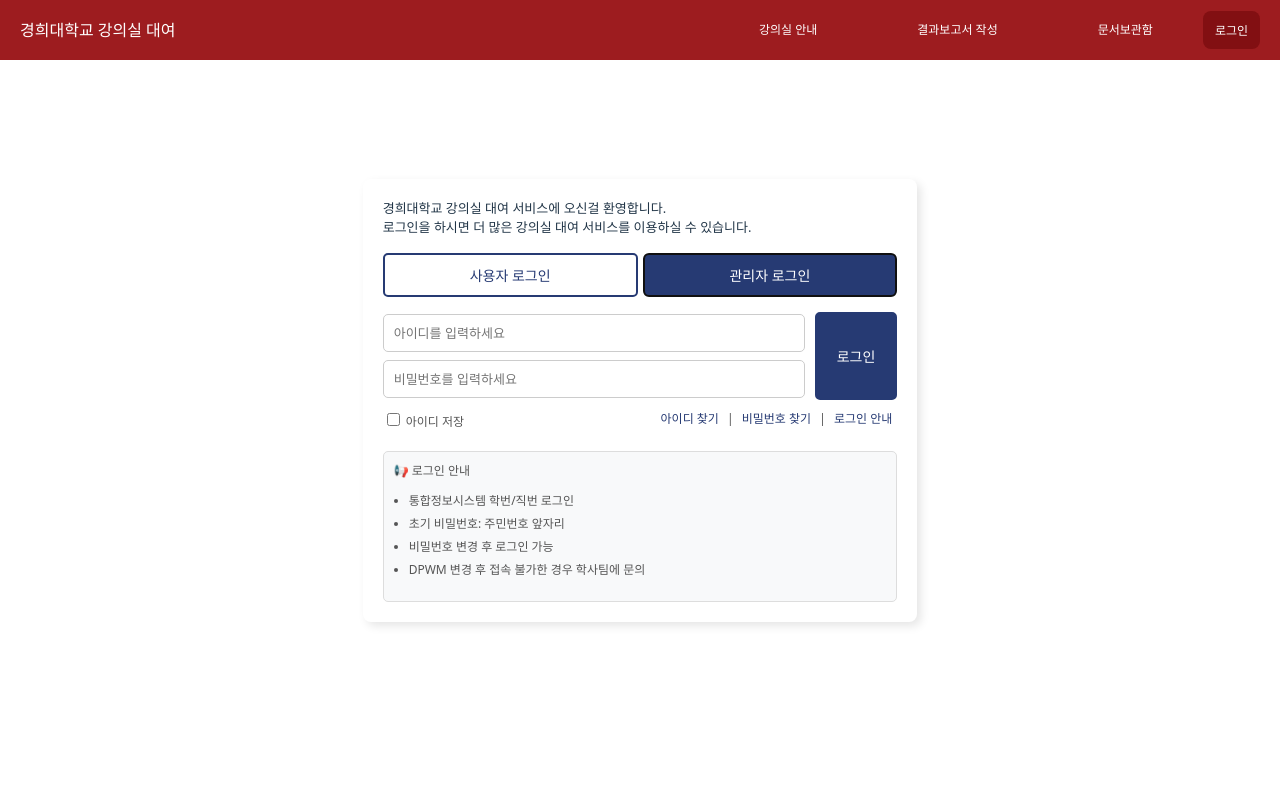
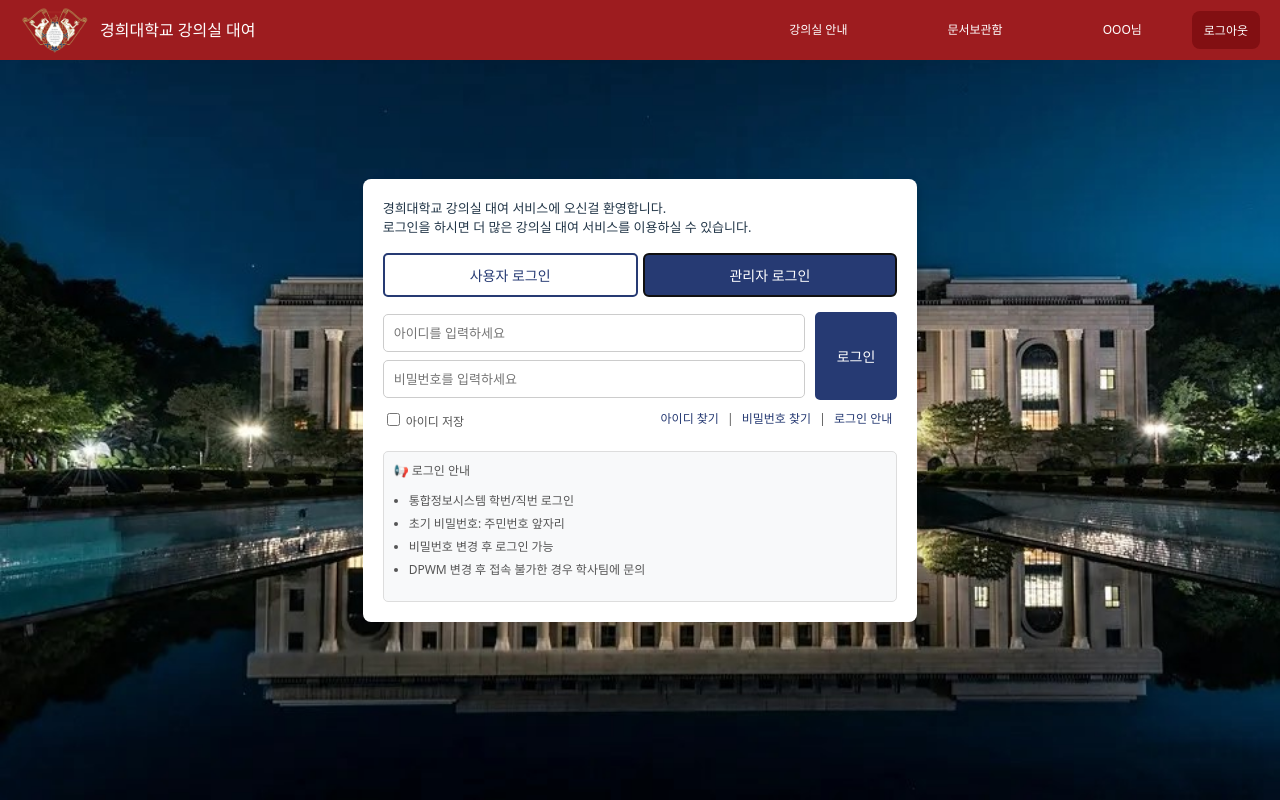
Before and after one commit to semothon/2025_TEAM_6_FE, a React (Vite) app: page / in a window 1280 px wide. Both pictures are taken after a click on the button "관리자 로그인". Built offline with nearby package versions, Linux system fonts and the light colour scheme.

Commit message:
Remove: LoginHeader.jsx

```diff
--- a/src/components/Header/LoginHeader.jsx
+++ /dev/null
@@ -1,54 +0,0 @@
-import styled from "styled-components";
-
-// 모든 페이지에 있을 헤더
-const LoginHeader = () => {
-  // 반응형으로 변경해야함
-  return (
-    <>
-      <MainFrame>
-        <div style={{ marginLeft: "20px" }}>경희대학교 강의실 대여</div>
-        <div style={{ display: "flex" }}>
-          <Milestone>강의실 안내</Milestone>
-          <Milestone>결과보고서 작성</Milestone>
-          <Milestone>문서보관함</Milestone>
-          <Logout>로그인</Logout>
-        </div>
-      </MainFrame>
-    </>
-  );
-};
-
-export default LoginHeader;
-
-const MainFrame = styled.header`
-  position: fixed;
-  width: 100%;
-  top: 0;
-  height: 60px;
-  background-color: #9d1c1f;
-  color: #fff;
-  border: none;
-  display: flex;
-  align-items: center;
-  justify-content: space-between;
-  z-index: 1000;
-  /* 헤더가 다른 요소들 보다 가장 위에 표시하기 위함 */
-`;
-
-const Milestone = styled.div`
-  font-size: 12px;
-  display: flex;
-  align-items: center;
-  cursor: pointer;
-  margin: 0 50px;
-`;
-
-const Logout = styled.button`
-  border: none;
-  outline: none; /* 클릭 시 경계선 제거 */
-  font-size: 12px;
-  padding: 10px 12px 10px 12px;
-  margin-right: 20px;
-  background-color: #820f12;
-  color: #fff;
-`;
--- a/src/components/Header/ManagerHeader.jsx
+++ b/src/components/Header/ManagerHeader.jsx
@@ -1,4 +1,5 @@
 import styled from "styled-components";
+import khu from "../../assets/images/KHU.png";
 
 // 모든 페이지에 있을 헤더
 const ManagerHeader = () => {
@@ -6,7 +7,14 @@
   return (
     <>
       <MainFrame>
-        <div style={{ marginLeft: "20px" }}>경희대학교 강의실 대여</div>
+        <div style={{ display: "flex", alignItems: "center" }}>
+          <img
+            src={khu}
+            alt="경희대학교"
+            style={{ width: "70px", marginLeft: "20px", marginRight: "10px" }}
+          />
+          <p>경희대학교 강의실 대여</p>
+        </div>
         <div style={{ display: "flex" }}>
           <Milestone>강의실 안내</Milestone>
           <Milestone>문서보관함</Milestone>
--- a/src/components/Header/UserHeader.jsx
+++ b/src/components/Header/UserHeader.jsx
@@ -1,4 +1,5 @@
 import styled from "styled-components";
+import khu from "../../assets/images/KHU.png";
 
 // 모든 페이지에 있을 헤더
 const UserHeader = () => {
@@ -6,7 +7,14 @@
   return (
     <>
       <MainFrame>
-        <div style={{ marginLeft: "20px" }}>경희대학교 강의실 대여</div>
+        <div style={{ display: "flex", alignItems: "center" }}>
+          <img
+            src={khu}
+            alt="경희대학교"
+            style={{ width: "70px", marginLeft: "20px", marginRight: "10px" }}
+          />
+          <p>경희대학교 강의실 대여</p>
+        </div>{" "}
         <div style={{ display: "flex" }}>
           <Milestone>강의실 안내</Milestone>
           <Milestone>결과보고서 작성</Milestone>
--- a/src/pages/Login.jsx
+++ b/src/pages/Login.jsx
@@ -1,6 +1,9 @@
 import React, { useState } from "react";
 import styled from "styled-components";
 import LoginHeader from "../components/Header/LoginHeader";
+import UserHeader from "../components/Header/UserHeader";
+import ManagerHeader from "../components/Header/ManagerHeader";
+import backgroundImage from "../assets/images/loginBackground.png";
 
 // 로그인 페이지에서 로그인이 되어 있지 않은 상태에서
 // 다른 페이지들을 들어가면 어떻게 되나요 ex. 강의실 안내 외 alert?
@@ -13,7 +16,7 @@
 
   return (
     <>
-      <LoginHeader />
+      {activeButton === "user" ? <UserHeader /> : <ManagerHeader />}
       <PageWrapper>
         <Container>
           <div style={{ fontSize: "13px", textAlign: "left" }}>
@@ -76,6 +79,8 @@
   align-items: center;
   height: 100vh; /* 뷰포트 전체 높이를 차지 */
   width: 100vw; /* 뷰포트 전체 너비를 차지 */
+  background-image: url(${backgroundImage});
+  background-size: cover;
 `;
 
 const Container = styled.div`
@@ -85,6 +90,7 @@
   max-width: 1000px;
   margin: 20px auto;
   text-align: center;
+  background-color: #fff;
 `;
 
 const StyledButton = styled.button`
```
Also changed, not shown: src/assets/images/KHU.png (added), src/assets/images/loginBackground.png (added).
